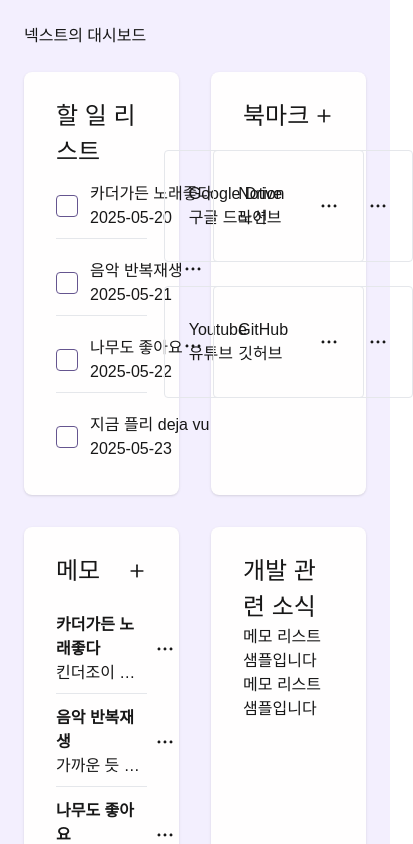
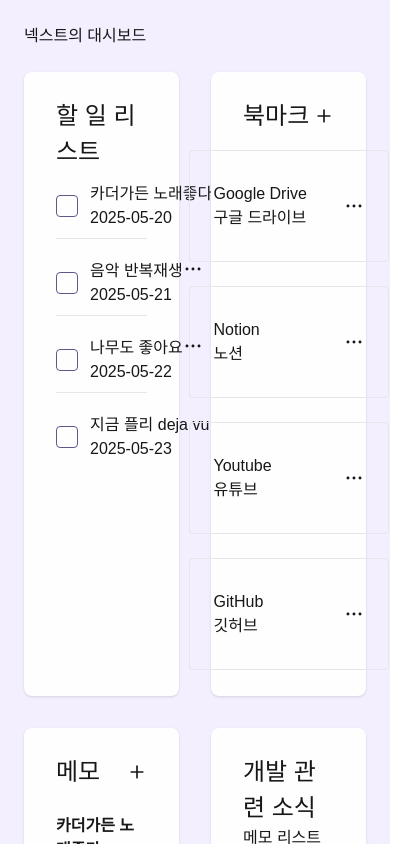
Before and after one commit to OSSCA3/TodoBoard, a Next.js app: page / in a window 390 px wide. Shown: the top 844 px of the page, 413 px wide, since content can reach past the window. Built offline with nearby package versions, Linux system fonts and the light colour scheme.

Commit message:
style: bookmark 반응형 추가

```diff
--- a/src/components/home/bookmark/book-mark.tsx
+++ b/src/components/home/bookmark/book-mark.tsx
@@ -12,7 +12,7 @@ const BookMark = () => {
           <FiPlus />
         </button>
       </div>
-      <div className="grid justify-items-center grid-cols-2 gap-2">
+      <div className="grid justify-items-center grid-cols-1 sm:grid-cols-2 gap-2">
         {mockBookmarkData.map((bookmark) => (
           <BookMarkCard key={bookmark.id} bookmark={bookmark} />
         ))}
```
